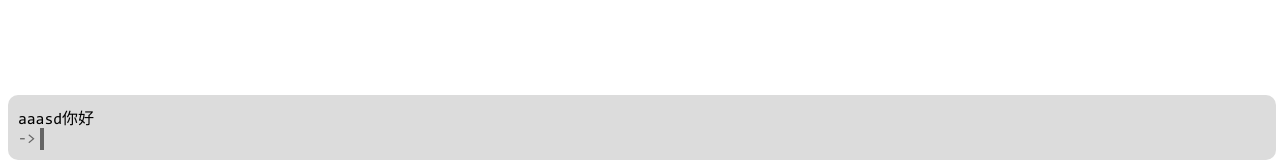
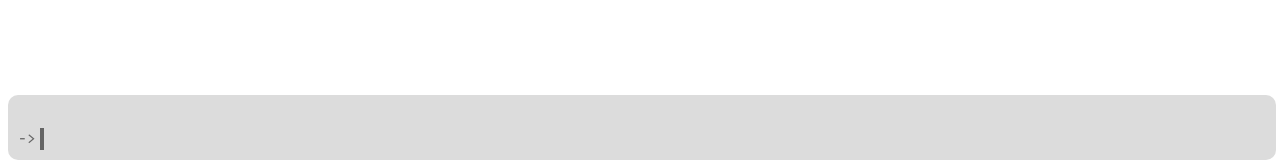
Before and after one commit to lushisi258/lushisi258.github.io, a Jekyll site: the page built from _posts/2024-04-02-welcome-to-jekyll.markdown, in a window 1280 px wide. Shown: the part 731-897 px from the top of the page. Built offline with Jekyll 4.4.1, drawn with Linux system fonts in a browser that asks for light colours; some web fonts are replaced.

Commit message:
修改一个小错误

```diff
--- a/_layouts/default.html
+++ b/_layouts/default.html
@@ -21,7 +21,7 @@
   <!-- 终端交互区 -->
   <div class="terminal" contenteditable="true">
     <!-- 命令行的显示输出的一行 -->
-    <span class="terminal-text-show">aaasd你好</span>
+    <span class="terminal-text-show"></span>
     <span class="terminal-text"></span>
     <span class="terminal-cursor"></span>
   </div>
```
